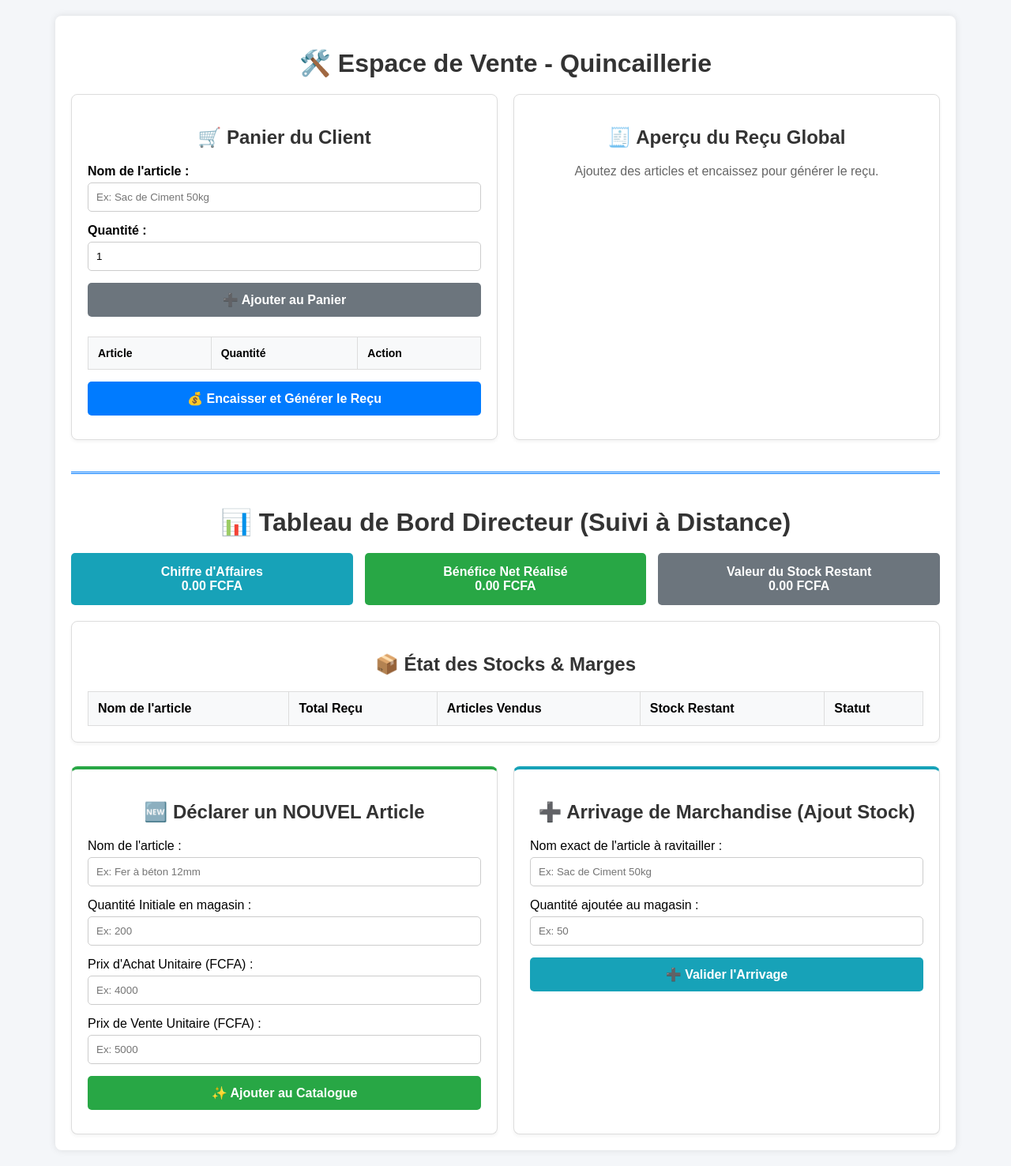
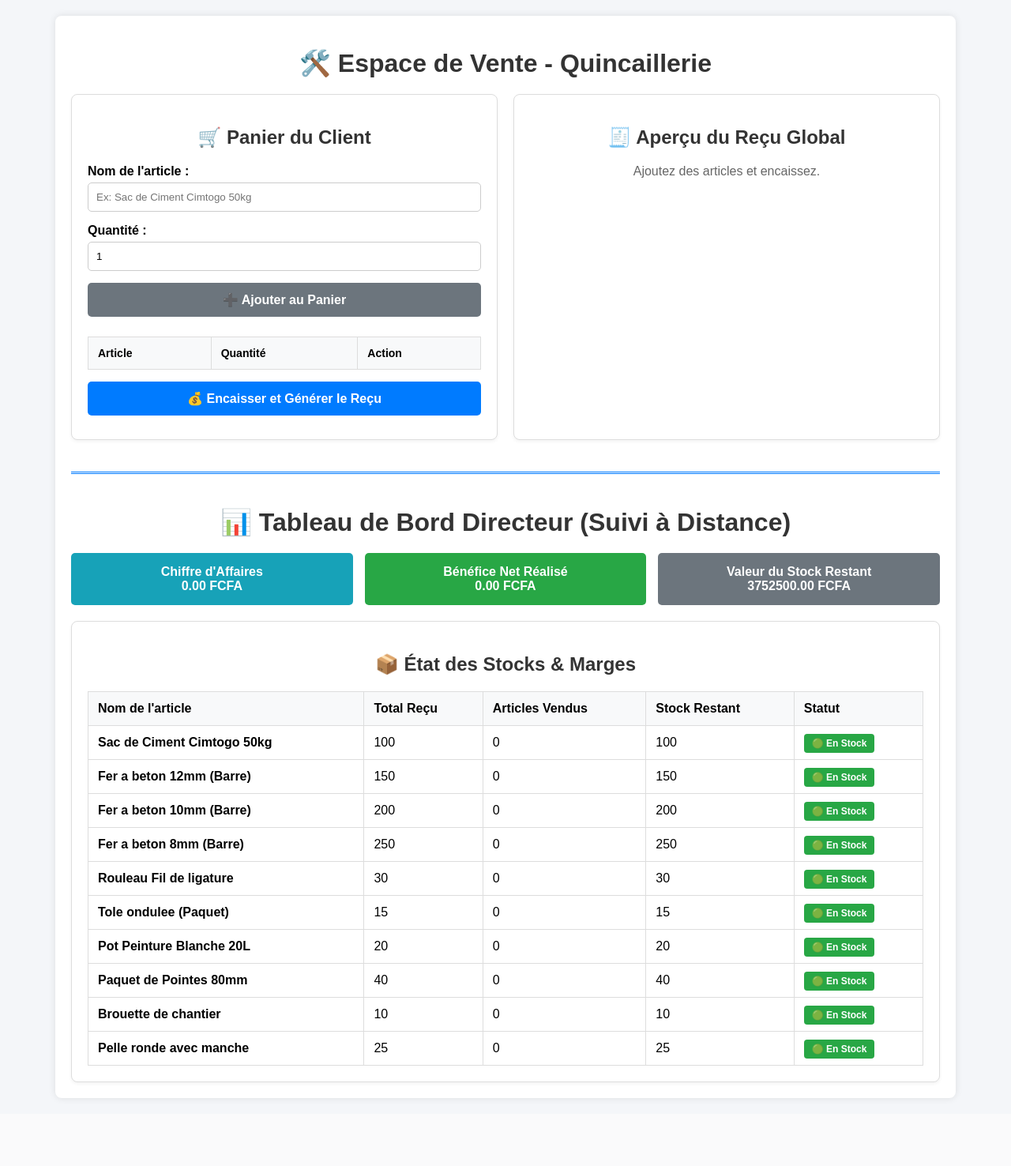
Before and after one commit to Affologistic/quincaillerie-distance, a Flask app: page / in a window 1280 px wide. Shown: the whole page at 79% size. After the commit the page ends 1393 px from the top, so only its background shows below. Run offline with Flask 3, Linux system fonts and the light colour scheme; data comes from the database, SQL or seed files in the repository; lists and menus that the app fills with data are empty.

Commit message:
Update index.html

```diff
--- a/templates/index.html
+++ b/templates/index.html
@@ -14,14 +14,12 @@
         .btn:hover { background-color: #0056b3; }
         input { width: 100%; padding: 10px; margin: 5px 0 15px 0; border: 1px solid #ccc; border-radius: 5px; box-sizing: border-box; }
         pre { background: #333; color: #fff; padding: 15px; border-radius: 5px; overflow-x: auto; white-space: pre-wrap; font-family: monospace; }
-
         .section-patron { margin-top: 40px; border-top: 3px double #007bff; padding-top: 20px; }
         .stats-grid { display: grid; grid-template-columns: repeat(3, 1fr); gap: 15px; margin-bottom: 20px; }
         .stat-box { padding: 15px; border-radius: 5px; text-align: center; color: white; font-weight: bold; }
         .bg-ca { background-color: #17a2b8; }
         .bg-benef { background-color: #28a745; }
         .bg-stock { background-color: #6c757d; }
-
         table { width: 100%; border-collapse: collapse; margin-top: 15px; }
         th, td { border: 1px solid #ddd; padding: 12px; text-align: left; }
         th { background-color: #f8f9fa; font-weight: bold; }
@@ -34,105 +32,44 @@
 <body>
     <div class="container">
         <h1>🛠️ Espace de Vente - Quincaillerie</h1>
-
         <div class="grid">
-            <!-- Côté Gauche : Panier -->
             <div class="card">
                 <h2>🛒 Panier du Client</h2>
                 <form id="formVente" onsubmit="event.preventDefault(); ajouterAuPanier();">
                     <label><strong>Nom de l'article :</strong></label>
-                    <input type="text" id="nomArticle" placeholder="Ex: Sac de Ciment 50kg" required>
-
+                    <input type="text" id="nomArticle" placeholder="Ex: Sac de Ciment Cimtogo 50kg" required>
                     <label><strong>Quantité :</strong></label>
                     <input type="number" id="qteArticle" min="1" value="1" required>
-
                     <button type="submit" class="btn" style="background-color: #6c757d;">➕ Ajouter au Panier</button>
                 </form>
-
                 <table class="panier-table">
-                    <thead>
-                        <tr><th>Article</th><th>Quantité</th><th>Action</th></tr>
-                    </thead>
+                    <thead><tr><th>Article</th><th>Quantité</th><th>Action</th></tr></thead>
                     <tbody id="corpsPanier"></tbody>
                 </table>
                 <button type="button" class="btn" style="background-color: #007bff;" onclick="encaisserPanier()">💰 Encaisser et Générer le Reçu</button>
             </div>
-
-            <!-- Côté Droit : Reçu final -->
             <div class="card">
                 <h2>🧾 Aperçu du Reçu Global</h2>
-                <div id="zoneTicket">
-                    <p style="color: #666; text-align: center;">Ajoutez des articles et encaissez pour générer le reçu.</p>
-                </div>
-                <button id="btnImprimer" class="btn" style="background-color: #28a745; display: none;" onclick="imprimerRecu()">🖨️ Lancer l'impression physique</button>
+                <div id="zoneTicket"><p style="color: #666; text-align: center;">Ajoutez des articles et encaissez.</p></div>
+                <button id="btnImprimer" class="btn" style="background-color: #28a745; display: none;" onclick="imprimerRecu()">🖨️ Imprimer</button>
             </div>
         </div>
-
-        <!-- ================= ESPACE PATRON ================= -->
         <div class="section-patron">
             <h1>📊 Tableau de Bord Directeur (Suivi à Distance)</h1>
-
             <div class="stats-grid">
                 <div class="stat-box bg-ca"><div>Chiffre d'Affaires</div><div id="statCA">0.00 FCFA</div></div>
                 <div class="stat-box bg-benef"><div>Bénéfice Net Réalisé</div><div id="statBenef">0.00 FCFA</div></div>
                 <div class="stat-box bg-stock"><div>Valeur du Stock Restant</div><div id="statStock">0.00 FCFA</div></div>
             </div>
-
-            <div class="card" style="margin-bottom: 30px;">
+            <div class="card">
                 <h2>📦 État des Stocks & Marges</h2>
                 <table>
-                    <thead>
-                        <tr>
-                            <th>Nom de l'article</th>
-                            <th>Total Reçu</th>
-                            <th>Articles Vendus</th>
-                            <th>Stock Restant</th>
-                            <th>Statut</th>
-                        </tr>
-                    </thead>
+                    <thead><tr><th>Nom de l'article</th><th>Total Reçu</th><th>Articles Vendus</th><th>Stock Restant</th><th>Statut</th></tr></thead>
                     <tbody id="tableauStocks"></tbody>
                 </table>
             </div>
-
-            <!-- CONFIGURATION TECHNIQUE DE LA BOUTIQUE -->
-            <div class="grid">
-                <!-- Formulaire 1 : Créer un tout nouvel article -->
-                <div class="card" style="border-top: 4px solid #28a745;">
-                    <h2>🆕 Déclarer un NOUVEL Article</h2>
-                    <form id="formNouvelArticle" onsubmit="event.preventDefault(); creerNouvelArticle();">
-                        <label>Nom de l'article :</label>
-                        <input type="text" id="newNom" placeholder="Ex: Fer à béton 12mm" required>
-
-                        <label>Quantité Initiale en magasin :</label>
-                        <input type="number" id="newQte" min="0" placeholder="Ex: 200" required>
-
-                        <label>Prix d'Achat Unitaire (FCFA) :</label>
-                        <input type="number" id="newPrixAchat" min="0" placeholder="Ex: 4000" required>
-
-                        <label>Prix de Vente Unitaire (FCFA) :</label>
-                        <input type="number" id="newPrixVente" min="0" placeholder="Ex: 5000" required>
-
-                        <button type="submit" class="btn" style="background-color: #28a745;">✨ Ajouter au Catalogue</button>
-                    </form>
-                </div>
-
-                <!-- Formulaire 2 : Ajouter du stock à un article existant -->
-                <div class="card" style="border-top: 4px solid #17a2b8;">
-                    <h2>➕ Arrivage de Marchandise (Ajout Stock)</h2>
-                    <form id="formAjoutStock" onsubmit="event.preventDefault(); approvisionnerStock();">
-                        <label>Nom exact de l'article à ravitailler :</label>
-                        <input type="text" id="approNom" placeholder="Ex: Sac de Ciment 50kg" required>
-
-                        <label>Quantité ajoutée au magasin :</label>
-                        <input type="number" id="approQte" min="1" placeholder="Ex: 50" required>
-
-                        <button type="submit" class="btn" style="background-color: #17a2b8;">➕ Valider l'Arrivage</button>
-                    </form>
-                </div>
-            </div>
         </div>
     </div>
-
     <script>
         let panierActuel = [];
         document.addEventListener("DOMContentLoaded", chargerDonnesPatron);
@@ -146,7 +83,7 @@
                 document.getElementById('statStock').innerText = data.finance.valeur_stock_total.toFixed(2) + " FCFA";
                 let htmlTableau = "";
                 data.inventaire.forEach(art => {
-                    let badgeStatut = art.restant > 0 ? `<span class="badge badge-success">🟢 En Stock</span>` : `<span class="badge badge-danger">🔴 Article Manquant</span>`;
+                    let badgeStatut = art.restant > 0 ? '<span class="badge badge-success">🟢 En Stock</span>' : '<span class="badge badge-danger">🔴 Rupture</span>';
                     htmlTableau += `<tr><td><strong>${art.nom}</strong></td><td>${art.total_ajoutes}</td><td>${art.ventes}</td><td>${art.restant}</td><td>${badgeStatut}</td></tr>`;
                 });
                 document.getElementById('tableauStocks').innerHTML = htmlTableau;
@@ -166,7 +103,7 @@
         function mettreAjourAffichagePanier() {
             let html = "";
             panierActuel.forEach((item, index) => {
-                html += `<tr><td>${item.nom}</td><td>${item.quantite}</td><td><button onclick="retirerDuPanier(${index})" style="color:red; background:none; border:none; cursor:pointer;">❌ Retirer</button></td></tr>`;
+                html += `<tr><td>${item.nom}</td><td>${item.quantite}</td><td><button onclick="retirerDuPanier(${index})" style="color:red; background:none; border:none;">❌</button></td></tr>`;
             });
             document.getElementById('corpsPanier').innerHTML = html;
         }
@@ -176,6 +113,28 @@
             mettreAjourAffichagePanier();
         }
 
-        function encaisserPanier() {
+        function  encaisserPanier() {
             if(panierActuel.length === 0) return alert("Le panier est vide !");
             fetch('/vendre_panier', {
+                method: 'POST',
+                headers: { 'Content-Type': 'application/json' },
+                body: JSON.stringify({ panier: panierActuel })
+            })
+            .then(response => response.json())
+            .then(data => {
+                if(data.erreur) { alert("❌ Erreur : " + data.erreur); }
+                else {
+                    document.getElementById('zoneTicket').innerHTML = "<pre>" + data.recu_impression + "</pre>";
+                    document.getElementById('btnImprimer').style.display = "block";
+                    panierActuel = [];
+                    mettreAjourAffichagePanier();
+                    chargerDonnesPatron();
+                }
+            })
+            .catch(err => alert("Erreur de communication avec le serveur"));
+        }
+
+        function imprimerRecu() { window.print(); }
+    </script>
+</body>
+</html>
```
